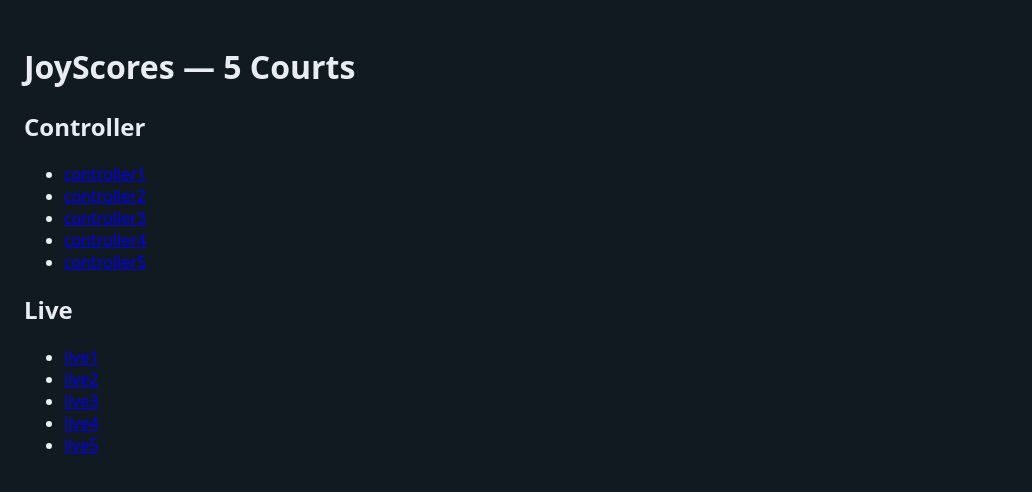
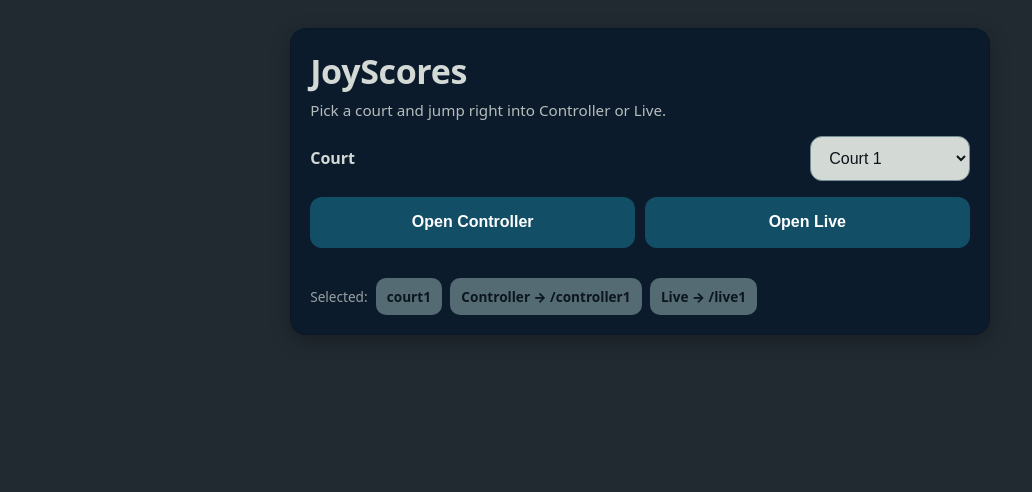
Before and after one commit to scrumpybeetlewink-arch/joyscores-jdp, a Next.js app: page / in a window 1280 px wide. Shown: the top 492 px of the page, without its empty margins (0-1032 px from the left). Built offline with nearby package versions, Linux system fonts and the light colour scheme.

Commit message:
Update page.tsx

```diff
--- a/app/page.tsx
+++ b/app/page.tsx
@@ -1,13 +1,140 @@
-import Link from "next/link";
+"use client";
 export const dynamic = "force-static";
+
+import { useState, useMemo } from "react";
+import { useRouter } from "next/navigation";
+
 export default function Home() {
+  const router = useRouter();
+  const [court, setCourt] = useState<number>(1);
+
+  const courtId = useMemo(() => `court${court}`, [court]);
+
+  function go(where: "controller" | "live") {
+    const path = where === "controller" ? `/controller${court}` : `/live${court}`;
+    router.push(path);
+  }
+
   return (
-    <main style={{ padding: 24 }}>
-      <h1>JoyScores — 5 Courts</h1>
-      <h2>Controller</h2>
-      <ul>{[1,2,3,4,5].map(n => <li key={n}><Link href={`/controller${n}`}>controller{n}</Link></li>)}</ul>
-      <h2>Live</h2>
-      <ul>{[1,2,3,4,5].map(n => <li key={n}><Link href={`/live${n}`}>live{n}</Link></li>)}</ul>
+    <main className="pageWrap" style={{ background: "var(--c-ink)", minHeight: "100vh" }}>
+      <style>{`
+        :root{
+          --c-ink:#212A31;
+          --c-ink-2:#0B1B2B;   /* dark navy card */
+          --c-primary:#124E66; /* buttons/select bg */
+          --c-muted:#748D92;   /* neutral chips/boxes */
+          --c-cloud:#D3D9D4;   /* light text */
+        }
+        .container { margin: 0 auto; width: min(700px, 94vw); padding: 28px 0 36px; }
+        .card{
+          background: var(--c-ink-2);
+          color: #fff;
+          border: 1px solid rgba(0,0,0,0.15);
+          border-radius: 16px;
+          padding: 1.2rem;
+          box-shadow: 0 6px 20px rgba(0,0,0,0.25);
+        }
+        .title{
+          font-size: clamp(22px, 1.4vw + 18px, 34px);
+          font-weight: 800;
+          color: var(--c-cloud);
+          letter-spacing: -0.01em;
+          margin: 0;
+        }
+        .subtitle{
+          margin-top: .35rem;
+          opacity: .85;
+          font-size: .95rem;
+          color: var(--c-cloud);
+        }
+        .row{ display:flex; flex-wrap:wrap; gap:.75rem; align-items:center; }
+
+        .label{ color: var(--c-cloud); font-weight: 700; }
+        .select{
+          background: var(--c-cloud);
+          color: #0b1419;
+          border: 1px solid var(--c-muted);
+          border-radius: 12px;
+          height: 2.8em;
+          padding: 0 .9em;
+          font-size: 1rem;
+          min-width: 10rem;
+        }
+        .btn{
+          border: 1px solid transparent;
+          background: var(--c-primary);
+          color: #fff;
+          border-radius: 12px;
+          height: 3.2em;
+          padding: 0 1.2em;
+          font-weight: 800;
+          font-size: 1rem;
+          transition: transform .06s ease, filter .12s ease;
+        }
+        .btn:hover{ filter: brightness(1.05); transform: translateY(-1px); }
+        .btn:active{ transform: translateY(0); }
+        .muted{
+          margin-top: .9rem;
+          color: var(--c-cloud);
+          opacity: .7;
+          font-size: .85rem;
+        }
+        .grid{
+          display:grid;
+          grid-template-columns: repeat(2, minmax(0,1fr));
+          gap: .6rem;
+        }
+        @media (max-width: 560px){
+          .grid{ grid-template-columns: 1fr; }
+        }
+        .chip{
+          background: var(--c-muted);
+          color: #0b1419;
+          border-radius: 10px;
+          padding: .55rem .7rem;
+          font-weight: 800;
+          text-align: center;
+        }
+      `}</style>
+
+      <div className="container">
+        <div className="card" style={{ display: "grid", gap: "1rem" }}>
+          <div>
+            <h1 className="title">JoyScores</h1>
+            <div className="subtitle">Pick a court and jump right into Controller or Live.</div>
+          </div>
+
+          <div className="row" style={{ justifyContent: "space-between" }}>
+            <label className="label" htmlFor="court-select">Court</label>
+            <select
+              id="court-select"
+              className="select"
+              value={court}
+              onChange={(e) => setCourt(Number(e.target.value))}
+            >
+              <option value={1}>Court 1</option>
+              <option value={2}>Court 2</option>
+              <option value={3}>Court 3</option>
+              <option value={4}>Court 4</option>
+              <option value={5}>Court 5</option>
+            </select>
+          </div>
+
+          <div className="grid">
+            <button className="btn" onClick={() => go("controller")}>Open Controller</button>
+            <button className="btn" onClick={() => go("live")}>Open Live</button>
+          </div>
+
+          <div className="muted">
+            <div style={{ display: "flex", gap: ".5rem", alignItems: "center", flexWrap: "wrap" }}>
+              <span>Selected:</span>
+              <span className="chip">{courtId}</span>
+              <span className="chip">Controller → /controller{court}</span>
+              <span className="chip">Live → /live{court}</span>
+            </div>
+          </div>
+        </div>
+      </div>
     </main>
   );
 }
```
